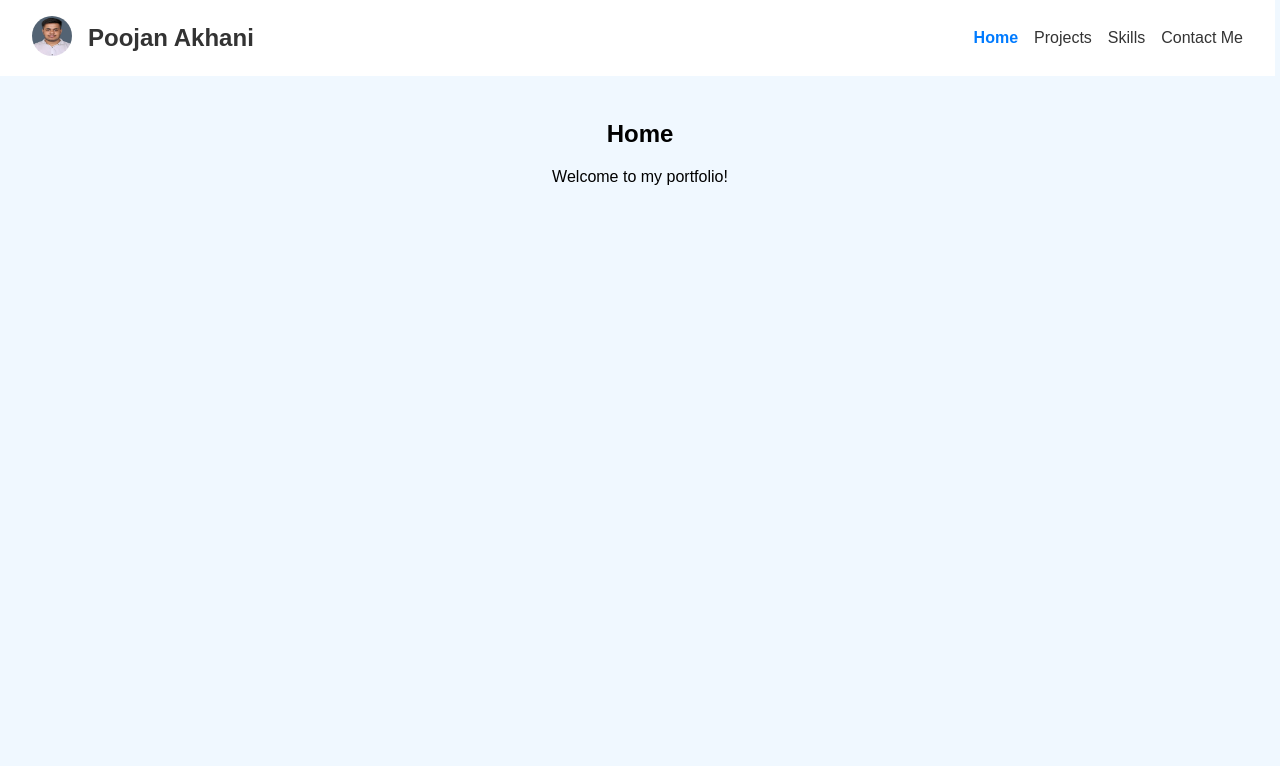
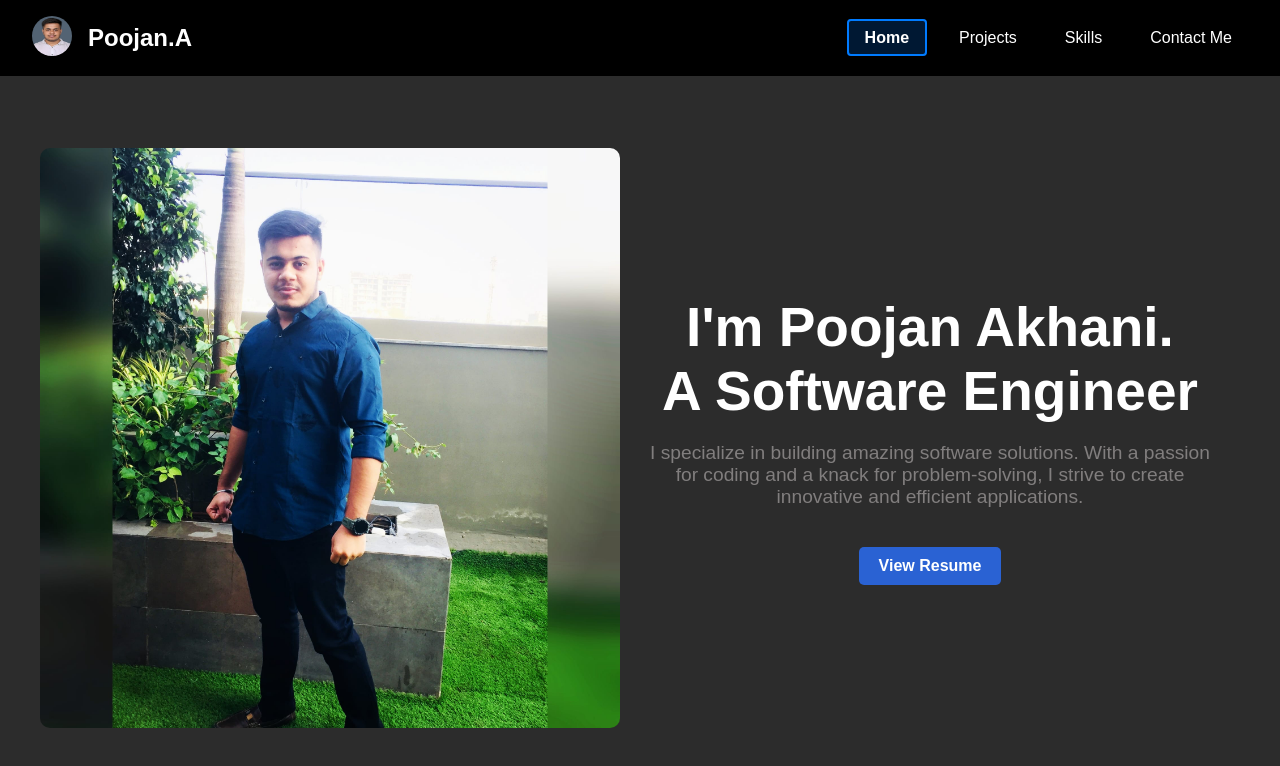
Before and after one commit to Poojan912/Portfolio_website, a React (Create React App) app: page / in a window 1280 px wide. Shown: the top 766 px of the page. Built offline with nearby package versions, Linux system fonts and the light colour scheme.

Commit message:
Implement home page

```diff
--- a/src/App.css
+++ b/src/App.css
@@ -44,10 +44,20 @@ html {
 body {
   margin: 0;
   font-family: Arial, sans-serif;
-}
+  background-color: #2c2c2c;
+  color: #ffffff;
+  }
 
 .App {
   scroll-snap-type: y mandatory;
   overflow-y: scroll;
   height: 100vh;
 }
+
+.section {
+  padding: 40px 10px;
+  height: 100vh;
+  scroll-snap-align: start;
+  background-color: #2c2c2c;
+  color: #ffffff;
+}
--- a/src/Header.css
+++ b/src/Header.css
@@ -3,13 +3,13 @@
   justify-content: space-between;
   align-items: center;
   padding: 1rem 2rem;
-    margin: 0 0px; /* Add margin to prevent the header from going outside the screen */
-    background-color: #ffffff;
+  margin: 0 0px;
+  background-color: #000000;
+  width: calc(100% - 0px);
+  top: 0;
   position: fixed;
-    width: calc(100% - 5px); /* Adjust the width to account for the margins */
-    top: 0;
   z-index: 1000;
-    box-sizing: border-box; /* Include padding and border in the element's total width and height */
+  box-sizing: border-box;
 }
 
 .left-side {
@@ -27,18 +27,23 @@
 h1 {
   margin: 0;
   font-size: 1.5rem;
-    color: #333;
+  color: #fff;
 }
 
 .right-side a {
   margin-left: 1rem;
   text-decoration: none;
-    color: #333;
+  color: #fff;
   font-size: 1rem;
+  padding: 0.5rem 1rem;
+  position: relative;
   transition: color 0.3s ease;
 }
 
 .right-side a.active {
-    color: #007BFF;
+  color: #fff;
   font-weight: bold;
+  border: 2px solid #007BFF;
+  border-radius: 4px;
+  background-color: rgba(0, 123, 255, 0.2);
 }
--- a/src/Header.js
+++ b/src/Header.js
@@ -38,7 +38,7 @@ const Header = ({ sectionsRef }) => {
         <div className="logo">
           <img src="Profile_photo.jpeg" alt="Logo" />
         </div>
-        <h1>Poojan Akhani</h1>
+        <h1>Poojan.A</h1>
       </div>
       <nav className="right-side">
         <a href="#home" className={activeSection === 'home' ? 'active' : ''}>Home</a>
--- /dev/null
+++ b/src/Home.css
@@ -0,0 +1,82 @@
+.home-section {
+    display: flex;
+    align-items: center;
+    justify-content: center;
+    height: 100vh;
+    padding: 20px;
+    position: relative;
+    background-color: #2c2c2c;
+  }
+
+  .content {
+    display: flex;
+    align-items: center;
+    justify-content: center;
+    position: relative;
+    width: 100%;
+    max-width: 1200px;
+  }
+
+  .image-container {
+    flex: 1;
+    max-width: 50%;
+    position: relative;
+  }
+
+  .profile-image {
+    width: 100%;
+    height: auto;
+    object-fit: cover;
+    border-radius: 10px;
+  }
+
+  .text-container {
+    flex: 1;
+    max-width: 50%;
+    color: #fff;
+    padding: 20px;
+    position: relative;
+    z-index: 1;
+  }
+
+  .title {
+    font-size: 55px;
+  }
+
+  .description {
+    font-size: 1.2rem;
+    color: #817e7e;
+  }
+
+  .resume-button {
+    display: inline-block;
+    padding: 10px 20px;
+    margin-top: 20px;
+    background-color: #2a62d3;
+    color: #fff;
+    font-size: 1rem;
+    font-weight: bold;
+    text-decoration: none;
+    border-radius: 5px;
+    transition: background-color 0.3s ease;
+  }
+
+  .resume-button:hover {
+    background-color: #1a4a9b;
+  }
+
+  @media (max-width: 768px) {
+    .content {
+      flex-direction: column;
+      align-items: center;
+    }
+
+    .image-container,
+    .text-container {
+      max-width: 100%;
+    }
+
+    .text-container {
+      padding: 10px;
+    }
+  }
--- a/src/Home.js
+++ b/src/Home.js
@@ -1,11 +1,24 @@
 import React from 'react';
-import './Section.css';
+import './Home.css';
 
 const Home = React.forwardRef((props, ref) => {
   return (
-    <section id="home" className="section" ref={ref}>
-      <h2>Home</h2>
-      <p>Welcome to my portfolio!</p>
+    <section id="home" className="section home-section" ref={ref}>
+      <div className="content">
+        <div className="image-container">
+          <img src="home_photo.jpeg" alt="Profile" className="profile-image" />
+        </div>
+        <div className="text-container">
+          <h1 className="title">I'm Poojan Akhani.</h1>
+          <h1 className="title">A Software Engineer</h1>
+          <p className="description">
+            I specialize in building amazing software solutions. With a passion for coding and a knack for problem-solving, I strive to create innovative and efficient applications.
+          </p>
+          <a href="https://drive.google.com/file/d/1A7ZHUJW_5IANJBWotgZLrM2lMRKaxmP7/view?usp=drive_link" className="resume-button" target="_blank" rel="noopener noreferrer">
+            View Resume
+          </a>
+        </div>
+      </div>
     </section>
   );
 });
--- a/src/Section.css
+++ b/src/Section.css
@@ -2,20 +2,22 @@
   padding: 100px 20px;
   height: 100vh;
   scroll-snap-align: start;
+  background-color: #2c2c2c;
+  color: #ffffff;
 }
 
 #home {
-    background-color: #f0f8ff;
+  background-color: #2c2c2c;
 }
 
 #projects {
-    background-color: #faebd7;
+  background-color: #2c2c2c;
 }
 
 #skills {
-    background-color: #7fffd4;
+  background-color: #2c2c2c;
 }
 
 #contact {
-    background-color: #ffe4c4;
+  background-color: #2c2c2c;
 }
```
Also changed, not shown: public/home_photo.jpeg (added). Lines whose indentation alone changed are shown as unchanged.
